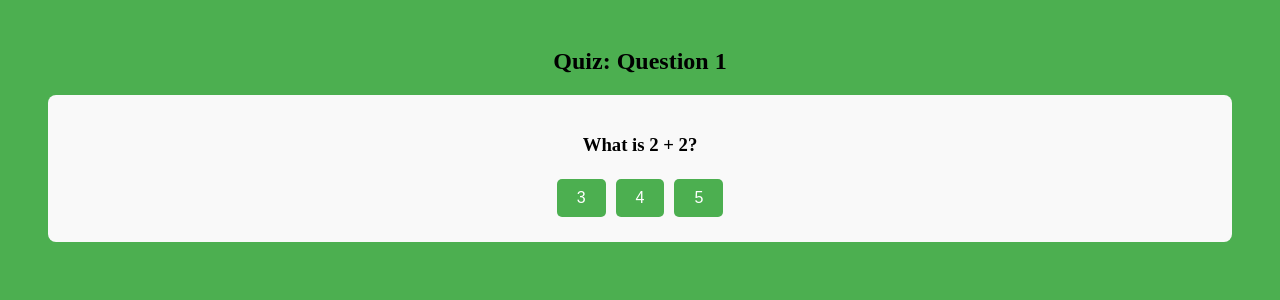
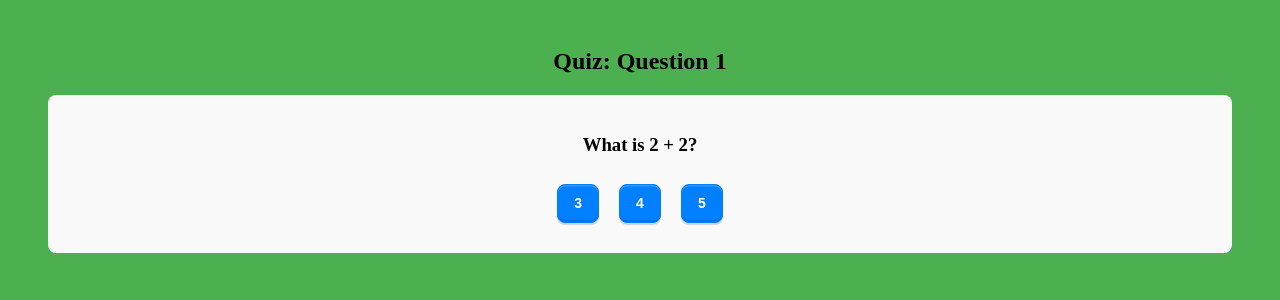
Before and after one commit to hananeltassa/Quiz-App, a React (Create React App) app: page /quizzes in a window 1280 px wide. Shown: the top 300 px of the page. Built offline with nearby package versions, Linux system fonts and the light colour scheme.

Commit message:
Updated CardQuiz

```diff
--- a/package.json
+++ b/package.json
@@ -3,7 +3,11 @@
   "version": "0.1.0",
   "private": true,
   "dependencies": {
+    "@emotion/react": "^11.13.5",
+    "@emotion/styled": "^11.13.5",
     "@mui/base": "^5.0.0-beta.64",
+    "@mui/material": "^6.1.10",
+    "@mui/system": "^6.1.10",
     "@reduxjs/toolkit": "^2.4.0",
     "@testing-library/jest-dom": "^5.17.0",
     "@testing-library/react": "^13.4.0",
--- a/src/components/Button.js
+++ /dev/null
@@ -1,7 +0,0 @@
-import React from 'react';
-
-const Button = ({ text, onClick }) => {
-  return <button onClick={onClick}>{text}</button>;
-};
-
-export default Button;
--- a/src/components/CardQuiz.jsx
+++ b/src/components/CardQuiz.jsx
@@ -1,12 +1,15 @@
 import React, { useState } from "react";
 import CustomInput from "./CustomInput";
+import CustomButton from "./CustomButton";
 
-const CardQuiz = ({ question, options, onAnswer, questionIndex, isInput }) => {
+const CardQuiz = ({ question, options, onAnswer, questionIndex, isInput, setCurrentQuestionIndex }) => {
   const [inputValue, setInputValue] = useState("");
 
   const handleInputSubmit = () => {
     if (inputValue.trim()) {
+      console.log("Input submitted:", inputValue);
       onAnswer(inputValue, questionIndex);
+      setCurrentQuestionIndex((prevIndex) => prevIndex + 1);
       setInputValue("");
     }
   };
@@ -17,29 +20,31 @@ const CardQuiz = ({ question, options, onAnswer, questionIndex, isInput }) => {
       <div className="quiz-options">
         {isInput ? (
           <div className="input-container">
+
             <CustomInput
               aria-label={`Question ${questionIndex + 1}`}
               placeholder="Type your answer..."
               value={inputValue}
               onChange={(e) => setInputValue(e.target.value)}
             />
-            <button
-              className="submit-button"
+            <CustomButton
               onClick={handleInputSubmit}
               disabled={!inputValue.trim()}
             >
               Submit
-            </button>
+            </CustomButton>
           </div>
         ) : (
           options.map((option, index) => (
-            <button
+            <CustomButton
               key={index}
-              className="option-button"
-              onClick={() => onAnswer(option, questionIndex)}
+              onClick={() => {
+                onAnswer(option, questionIndex);
+                setCurrentQuestionIndex((prevIndex) => prevIndex + 1);
+              }}
             >
               {option}
-            </button>
+            </CustomButton>
           ))
         )}
       </div>
--- /dev/null
+++ b/src/components/CustomButton.js
@@ -0,0 +1,105 @@
+import React from 'react';
+import PropTypes from 'prop-types';
+import clsx from 'clsx';
+import { styled } from '@mui/system';
+import { useButton } from '@mui/base/useButton';
+
+const CustomButton = React.forwardRef(function CustomButton(props, ref) {
+  const { children, disabled, onClick } = props;
+  const { active, focusVisible, getRootProps } = useButton({
+    ...props,
+    rootRef: ref,
+  });
+
+  return (
+    <CustomButtonRoot
+      {...getRootProps()}
+      className={clsx({
+        active,
+        disabled,
+        focusVisible,
+      })}
+      onClick={onClick}
+    >
+      {children}
+    </CustomButtonRoot>
+  );
+});
+
+CustomButton.propTypes = {
+  children: PropTypes.node,
+  /**
+   * If `true`, the component is disabled.
+   * @default false
+   */
+  disabled: PropTypes.bool,
+  onClick: PropTypes.func,
+};
+
+export default CustomButton;
+
+const blue = {
+  200: '#99CCFF',
+  300: '#66B2FF',
+  400: '#3399FF',
+  500: '#007FFF',
+  600: '#0072E5',
+  700: '#0066CC',
+};
+
+const grey = {
+  50: '#F3F6F9',
+  100: '#E5EAF2',
+  200: '#DAE2ED',
+  300: '#C7D0DD',
+  400: '#B0B8C4',
+  500: '#9DA8B7',
+  600: '#6B7A90',
+  700: '#434D5B',
+  800: '#303740',
+  900: '#1C2025',
+};
+
+const CustomButtonRoot = styled('button')(
+  ({ theme }) => `
+  font-family: 'IBM Plex Sans', sans-serif;
+  font-weight: 600;
+  font-size: 0.875rem;
+  line-height: 1.5;
+  background-color: ${blue[500]};
+  padding: 8px 16px;
+  margin: 10px;
+  border-radius: 8px;
+  color: white;
+  transition: all 150ms ease;
+  cursor: pointer;
+  border: 1px solid ${blue[500]};
+  box-shadow: 0 2px 1px ${
+    theme.palette.mode === 'dark' ? 'rgba(0, 0, 0, 0.5)' : 'rgba(45, 45, 60, 0.2)'
+  }, inset 0 1.5px 1px ${blue[400]}, inset 0 -2px 1px ${blue[600]};
+
+  &:hover {
+    background-color: ${blue[600]};
+  }
+
+  &.active {
+    background-color: ${blue[700]};
+    box-shadow: none;
+    transform: scale(0.99);
+  }
+
+  &.focusVisible {
+    box-shadow: 0 0 0 4px ${theme.palette.mode === 'dark' ? blue[300] : blue[200]};
+    outline: none;
+  }
+
+  &.disabled {
+    background-color: ${theme.palette.mode === 'dark' ? grey[700] : grey[200]};
+    color: ${theme.palette.mode === 'dark' ? grey[200] : grey[700]};
+    border: 0;
+    cursor: default;
+    box-shadow: none;
+    transform: scale(1);
+  }
+`,
+);
--- a/src/components/CustomInput.js
+++ b/src/components/CustomInput.js
@@ -5,10 +5,8 @@ import { unstable_useForkRef as useForkRef } from '@mui/utils';
 
 const CustomInput = React.forwardRef(function CustomInput(props, ref) {
   const { getRootProps, getInputProps } = useInput(props);
-
   const inputProps = getInputProps();
 
-  // Make sure that both the forwarded ref and the ref returned from the getInputProps are applied on the input element
   inputProps.ref = useForkRef(inputProps.ref, ref);
 
   return (
@@ -18,31 +16,6 @@ const CustomInput = React.forwardRef(function CustomInput(props, ref) {
   );
 });
 
-export default function UseInput() {
-  return <CustomInput aria-label="Demo input" placeholder="Type something…" />;
-}
-
-const blue = {
-  100: '#DAECFF',
-  200: '#80BFFF',
-  400: '#3399FF',
-  500: '#007FFF',
-  600: '#0072E5',
-  700: '#0059B2',
-};
-
-const grey = {
-  50: '#F3F6F9',
-  100: '#E5EAF2',
-  200: '#DAE2ED',
-  300: '#C7D0DD',
-  400: '#B0B8C4',
-  500: '#9DA8B7',
-  600: '#6B7A90',
-  700: '#434D5B',
-  800: '#303740',
-  900: '#1C2025',
-};
 
 const StyledInputElement = styled('input')(
   ({ theme }) => `
@@ -53,25 +26,25 @@ const StyledInputElement = styled('input')(
     line-height: 1.5;
     padding: 8px 12px;
     border-radius: 8px;
-  color: ${theme.palette.mode === 'dark' ? grey[300] : grey[900]};
-  background: ${theme.palette.mode === 'dark' ? grey[900] : '#fff'};
-  border: 1px solid ${theme.palette.mode === 'dark' ? grey[700] : grey[200]};
-  box-shadow: 0 2px 4px ${
-    theme.palette.mode === 'dark' ? 'rgba(0,0,0, 0.5)' : 'rgba(0,0,0, 0.05)'
-  };
+    color: ${theme.palette.mode === 'dark' ? '#B0B8C4' : '#434D5B'};
+    background: ${theme.palette.mode === 'dark' ? '#303740' : '#fff'};
+    border: 1px solid ${theme.palette.mode === 'dark' ? '#434D5B' : '#B0B8C4'};
+    box-shadow: 0 2px 2px ${theme.palette.mode === 'dark' ? '#1C2025' : '#F3F6F9'};
 
     &:hover {
-    border-color: ${blue[400]};
+      border-color: #3399FF; /* blue color on hover */
     }
 
     &:focus {
-    border-color: ${blue[400]};
-    box-shadow: 0 0 0 3px ${theme.palette.mode === 'dark' ? blue[600] : blue[200]};
+      border-color: #3399FF;
+      box-shadow: 0 0 0 3px ${theme.palette.mode === 'dark' ? '#0072E5' : '#80BFFF'};
     }
 
-  /* firefox */
+    /* Firefox */
     &:focus-visible {
       outline: 0;
     }
-`,
+  `
 );
+
+export default CustomInput;
--- a/src/data/quizzesData.js
+++ b/src/data/quizzesData.js
@@ -4,60 +4,84 @@ const quizzesData = [
     question: "What is 2 + 2?",
     options: ["3", "4", "5"],
     correctAnswer: "4",
+    isInput: false,
   },
   {
     id: 2,
-      question: "What is the capital of France?",
-      options: ["Berlin", "Madrid", "Paris"],
-      correctAnswer: "Paris",
+    question: "What is the chemical formula for water?",
+    options: [],
+    correctAnswer: "H2O",
+    isInput: true,
   },
   {
     id: 3,
     question: "What is the largest planet in our solar system?",
     options: ["Earth", "Jupiter", "Saturn"],
     correctAnswer: "Jupiter",
+    isInput: false,
   },
   {
     id: 4,
     question: "Who wrote 'Romeo and Juliet'?",
     options: ["William Shakespeare", "Jane Austen", "Charles Dickens"],
     correctAnswer: "William Shakespeare",
+    isInput: false,
   },
   {
     id: 5,
     question: "Which is the smallest continent?",
     options: ["Asia", "Africa", "Australia"],
     correctAnswer: "Australia",
+    isInput: false,
   },
   {
     id: 6,
     question: "What is the square root of 64?",
     options: ["6", "8", "10"],
     correctAnswer: "8",
+    isInput: false,
   },
   {
     id: 7,
     question: "Which element has the chemical symbol 'O'?",
     options: ["Oxygen", "Osmium", "Ozone"],
     correctAnswer: "Oxygen",
+    isInput: false,
   },
   {
     id: 8,
     question: "What is the largest ocean on Earth?",
     options: ["Atlantic Ocean", "Indian Ocean", "Pacific Ocean"],
     correctAnswer: "Pacific Ocean",
+    isInput: false,
   },
   {
     id: 9,
     question: "Which planet is known as the Red Planet?",
     options: ["Mars", "Venus", "Mercury"],
     correctAnswer: "Mars",
+    isInput: false,
   },
   {
     id: 10,
     question: "Who painted the Mona Lisa?",
     options: ["Vincent van Gogh", "Pablo Picasso", "Leonardo da Vinci"],
     correctAnswer: "Leonardo da Vinci",
+    isInput: false,
+  },
+  {
+    id: 11,
+    question: "What is the capital of Japan?",
+    options: [],
+    correctAnswer: "Tokyo",
+    isInput: true,
+  },
+  {
+    id: 12,
+    question: "What is the capital of France?",
+    options: ["Berlin", "Madrid", "Paris"],
+    correctAnswer: "Paris",
+    isInput: false,
   },
 ];
 
--- a/src/pages/Home/Home.css
+++ b/src/pages/Home/Home.css
@@ -4,12 +4,7 @@
 }
 
 .homeButton {
-    font-size: 18px;
-    padding: 10px 20px;
     background-color: #4caf50 ;
-    color: white;
-    border: none;
-    cursor: pointer;
 }
 
 .homeButton:hover {
--- a/src/pages/Home/index.jsx
+++ b/src/pages/Home/index.jsx
@@ -1,6 +1,6 @@
 import React from "react";
 import { Link } from "react-router-dom";
-import Button from "../../components/Button";
+import CustomButton from "../../components/CustomButton";
 import "./Home.css";
 
 const Home = () => {
@@ -8,7 +8,7 @@ const Home = () => {
     <div className="homeContainer">
       <h1>Welcome to the Quiz App</h1>
       <Link to="/quizzes">
-        <button className="homeButton">Start Quiz</button>
+        <CustomButton className="homeButton">Start Quiz</CustomButton>
       </Link>
     </div>
   );
--- a/src/pages/Quizzes/index.jsx
+++ b/src/pages/Quizzes/index.jsx
@@ -2,7 +2,6 @@ import React, { useState } from "react";
 import CardQuiz from "../../components/CardQuiz";
 import quizzesData from "../../data/quizzesData";
 import "./Quizzes.css";
-
 
 const Quizzes = () => {
   const [userAnswers, setUserAnswers] = useState([]);
@@ -14,10 +13,6 @@ const Quizzes = () => {
       updatedAnswers[questionIndex] = answer;
       return updatedAnswers;
     });
-
-    if (currentQuestionIndex < quizzesData.length - 1) {
-      setCurrentQuestionIndex(currentQuestionIndex + 1);
-    }
   };
 
   const currentQuestion = quizzesData[currentQuestionIndex];
@@ -30,6 +25,8 @@ const Quizzes = () => {
         options={currentQuestion.options}
         onAnswer={handleAnswer}
         questionIndex={currentQuestionIndex}
+        isInput={currentQuestion.isInput}
+        setCurrentQuestionIndex={setCurrentQuestionIndex}
       />
     </div>
   );
```
Also changed, not shown: 1 other file (tests, documents, lock files or other folders). Lines whose indentation alone changed are shown as unchanged.
